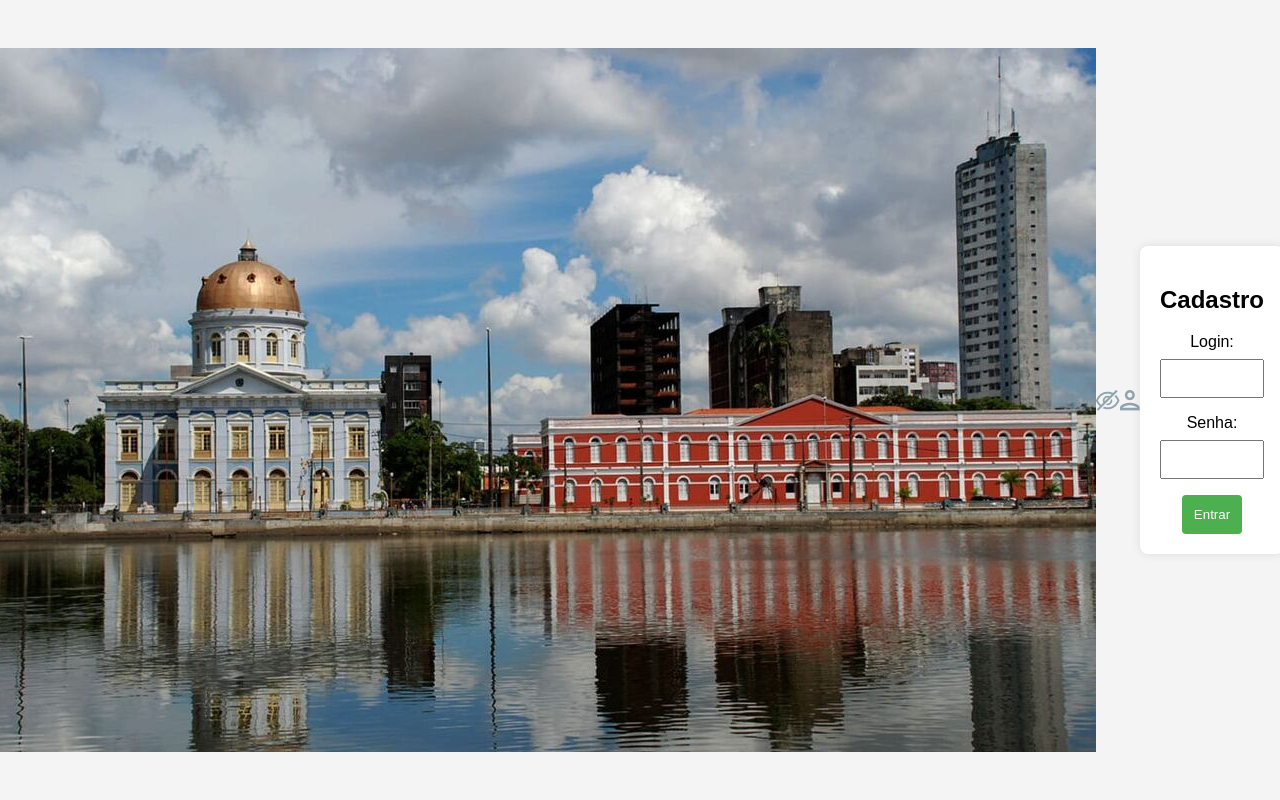
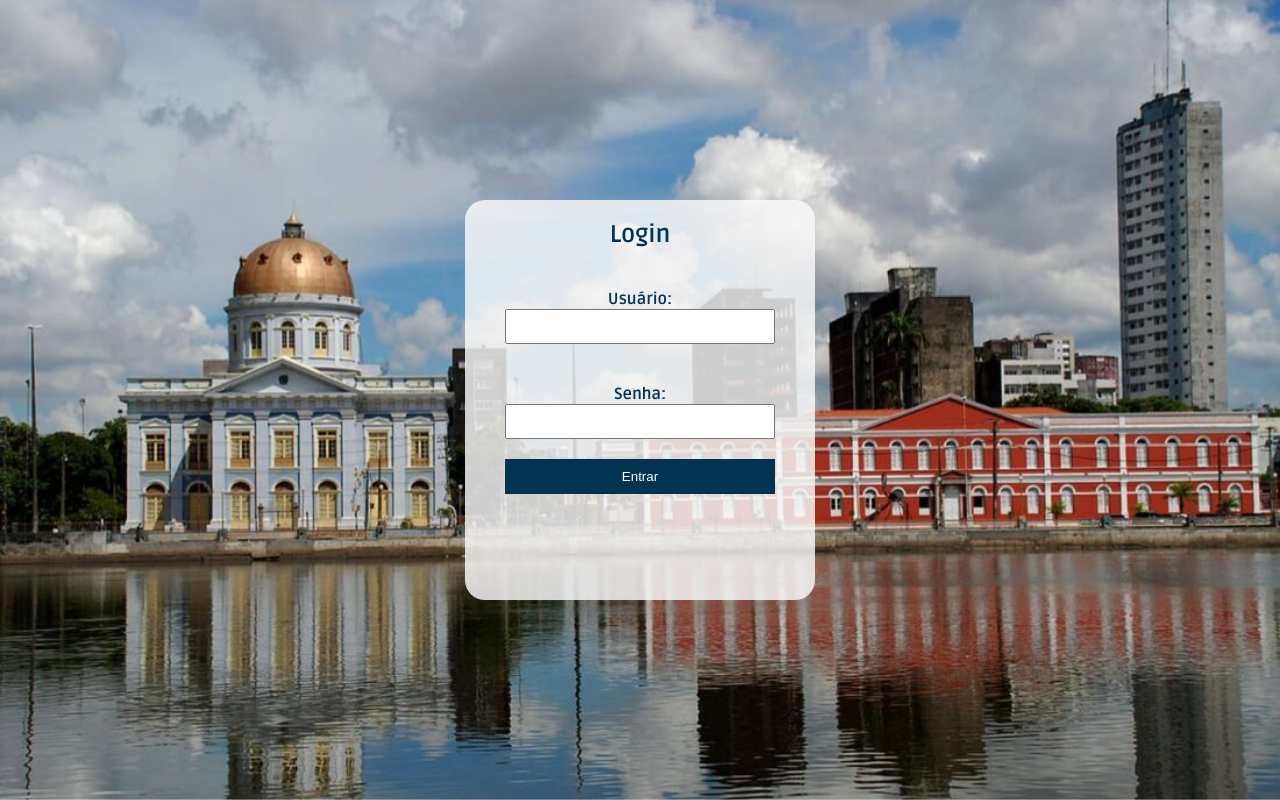
Before and after one commit to Warpedro1/projeto-alepe, a Django app: page / in a window 1280 px wide. Run offline with Django 5.2, Linux system fonts and the light colour scheme.

Commit message:
Pagina de login estilizada(alepe)

```diff
--- a/setup/static/styles/style-login.css
+++ b/setup/static/styles/style-login.css
@@ -1,46 +1,63 @@
+@import url('https://fonts.googleapis.com/css2?family=Poppins&display=swap');
+@import url('https://fonts.googleapis.com/css2?family=Ruda:wght@700&display=swap');
 
-body {
-    font-family: Arial, sans-serif;
-    background-color: #f4f4f4;
-    text-align: center;
+body{
+    margin: 0;
+    padding: 0;
+    overflow: hidden;
     display: flex;
+    justify-content: center;
     align-items: center;
-    justify-content: center;
     height: 100vh;
-    margin: 0;
+    font-family: 'Ruda', sans-serif;
 }
 
-.container {
-    max-width: 400px;
-    margin: 0 auto;
-    background-color: #fff;
-    padding: 20px;
-    border-radius: 8px;
-    box-shadow: 0 0 10px rgba(0, 0, 0, 0.1);
+img{
+    width: 100vw;
+    height: 100vh;
+    object-fit: cover;
+    position: fixed;
+    top: 0;
+    left: 0;
+    z-index: -1;
+}
 
+.retangulo {
+    box-sizing: border-box;
+    background: rgba(250, 250, 250, 0.82);
+    border-radius: 20px;
+    width: 350px;
+    height: 400px;
+    text-align: center;
+}
+
+.login-form {
+        display: flex;
+        flex-direction: column;
+        align-items: center;
+        color: #013453;
 }
 
 label {
-    display: block;
-    margin-bottom: 8px;
+        margin-top: 20px;
 }
 
 input {
-    width: 100%;
-    padding: 10px;
-    margin-bottom: 16px;
-    box-sizing: border-box;
+        padding: 8px;
+        margin-bottom: 20px;
+        width: 250px;
 }
 
 button {
-    background-color: #4caf50;
-    color: #fff;
-    padding: 12px;
-    border: none;
-    border-radius: 4px;
-    cursor: pointer;
+        background-color: #013453;
+        color: #fff;
+        padding: 10px;
+        width: 270px;
+        border: none;
+        cursor: pointer;
 }
 
 button:hover {
-    background-color: #45a049;
+        background-color: white;
+        color:#013453
 }
--- a/templates/login/index.html
+++ b/templates/login/index.html
@@ -1,30 +1,27 @@
 {% load static %}
 <!DOCTYPE html>
-<html lang="pt-BR">
+<html lang="pt-br">
 <head>
     <meta charset="UTF-8">
     <meta name="viewport" content="width=device-width, initial-scale=1.0">
-    <title>Cadastro</title>
-
-    <link rel="stylesheet" href="{% static '/styles/style-login.css' %}">
-
+    <title>Document</title>
+    <link rel="stylesheet" href="{% static 'styles/style-login.css' %}">
 </head>
 <body>
-    <img src="{% static '/assets/images/login/plano-de-fundo-alepe.jpg' %}">
-    <img src="{% static '/assets/icons/icone-senha-escondida.png' %}">
-    <img src="{% static '/assets/icons/icone-usuario-login.png' %}">
-<div class="container">
-    <h2>Cadastro</h2>
-    <form action="seu-script-de-processamento.php" method="post">
-        <label for="login">Login:</label>
-        <input type="text" id="login" name="login" required>
+<img src="{% static 'assets/images/login/plano-de-fundo-alepe.jpg' %}" alt="iamegemalepe"/>
+<div class="retangulo" >
+    <form class="login-form">
+        <h2>Login</h2>
+        <label for="username">Usuário:</label>
+        <input type="text" id="username" name="username" required>
 
-        <label for="senha">Senha:</label>
-        <input type="password" id="senha" name="senha" required>
+        <label for="password">Senha:</label>
+        <input type="password" id="password" name="password" required>
 
         <button type="submit">Entrar</button>
-    </form>
+      </form>
 </div>
+
 
 </body>
 </html>
```
Also changed, not shown: static/styles/style-login.css (+44 -26 lines).
